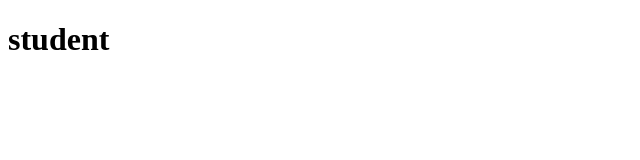
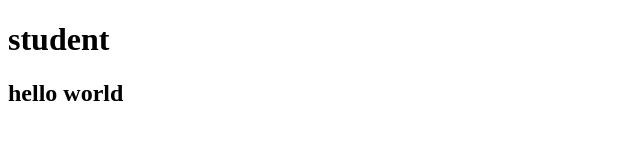
Before and after one commit to shrikant099/studentManagment, a plain HTML site: page frontend/index.html in a window 1280 px wide. Shown: the whole page, without its empty margins (0-640 px from the left). Drawn offline with Linux system fonts and the light colour scheme.

Commit message:
set up  in github

```diff
--- a/frontend/index.html
+++ b/frontend/index.html
@@ -7,6 +7,7 @@
 </head>
 <body>
     <h1>student</h1>
+    <h2>hello world</h2>
 
 </body>
 </html>
```
